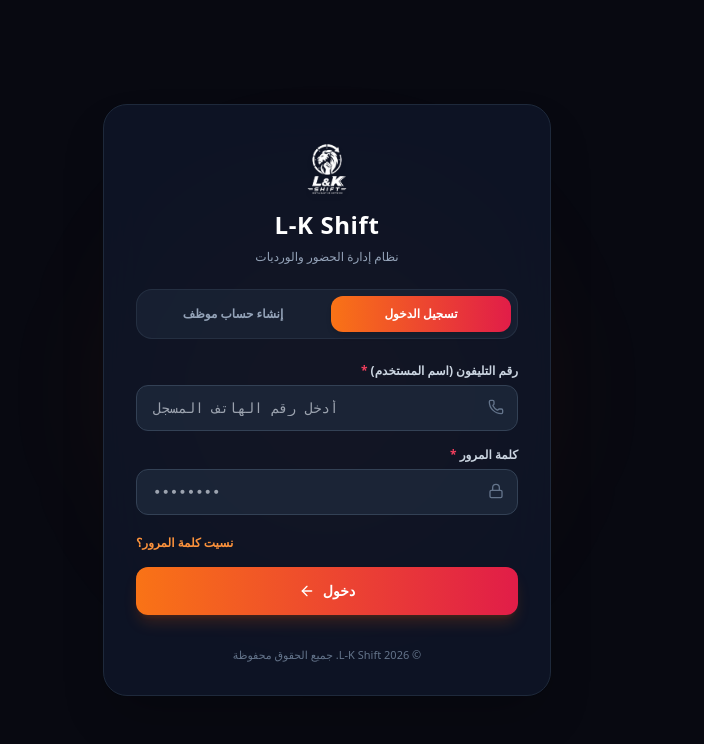
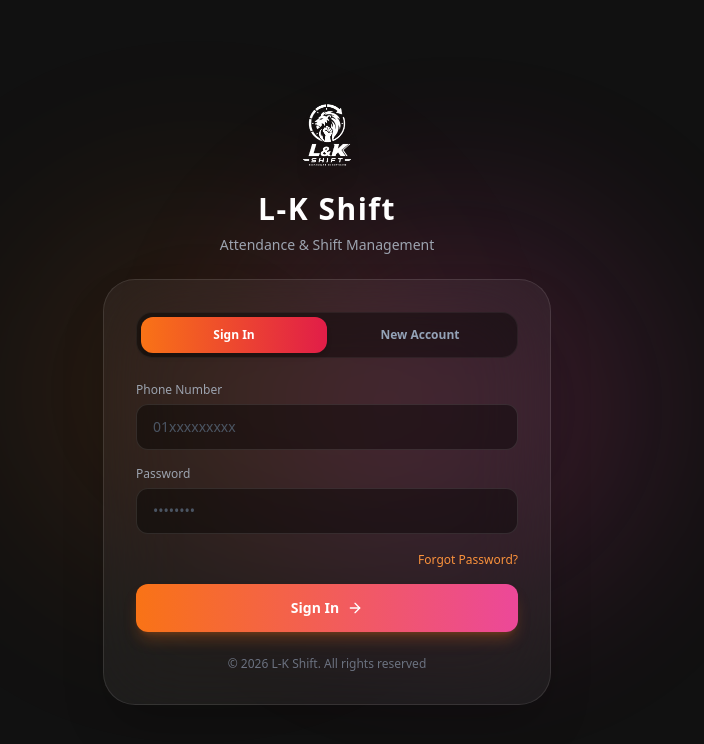
Before and after one commit to koftagyasaad-sudo/L-K-Shift, a Next.js app: page /1/login in a window 1280 px wide. Shown: the top 744 px of the page, without its empty margins (313-1017 px from the left). Built offline with nearby package versions, Linux system fonts and the light colour scheme.

Commit message:
Update page.tsx

```diff
--- a/src/app/[locale]/login/page.tsx
+++ b/src/app/[locale]/login/page.tsx
@@ -1,178 +1,329 @@
 'use client';
 
-import React, { useState, use } from 'react';
-import Image from 'next/image';
+import { useState, use } from 'react';
+import { useRouter } from 'next/navigation';
 import Link from 'next/link';
-import { useRouter } from 'next/navigation';
-import { Lock, Phone, ArrowLeft, Loader2, AlertCircle } from 'lucide-react';
+import { ShieldCheck, UserPlus, ArrowRight, Loader2 } from 'lucide-react';
 
-interface LoginPageProps {
-  params: Promise<{
-    locale: string;
-  }>;
-}
-
-export default function LoginPage({ params }: LoginPageProps) {
-  const resolvedParams = use(params);
-  const locale = resolvedParams?.locale || 'ar';
+export default function LoginPage({ params }: { params: Promise<{ locale: string }> }) {
+  const { locale } = use(params);
+  const isRtl = locale === 'ar';
   const router = useRouter();
 
-  const [phone, setPhone] = useState('');
+  const [activeTab, setActiveTab] = useState<'LOGIN' | 'REGISTER'>('LOGIN');
+
+  // حقول الدخول
+  const [username, setUsername] = useState('');
   const [password, setPassword] = useState('');
+
+  // حقول التسجيل الجديد
+  const [regFullName, setRegFullName] = useState('');
+  const [regPhone, setRegPhone] = useState('');
+  const [regPassword, setRegPassword] = useState('');
+  const [regConfirmPassword, setRegConfirmPassword] = useState('');
+
+  const [error, setError] = useState('');
+  const [successMsg, setSuccessMsg] = useState('');
   const [loading, setLoading] = useState(false);
-  const [error, setError] = useState<string | null>(null);
 
+  // معالجة تسجيل الدخول
   const handleLogin = async (e: React.FormEvent) => {
     e.preventDefault();
+    setError('');
+    setSuccessMsg('');
     setLoading(true);
-    setError(null);
 
     try {
       const res = await fetch('/api/auth/login', {
         method: 'POST',
         headers: { 'Content-Type': 'application/json' },
-        body: JSON.stringify({ phone: phone.trim(), password: password.trim() }),
+        body: JSON.stringify({ phone: username.trim(), password: password.trim() }),
       });
 
       const data = await res.json();
 
-      if (!res.ok) {
-        throw new Error(data.message || 'رقم الهاتف أو كلمة المرور غير صحيحة');
+      if (!res.ok || !data.success) {
+        throw new Error(data.message || (isRtl ? 'بيانات الدخول غير صحيحة' : 'Invalid credentials'));
       }
 
-      // توجيه المستخدم حسب دوره
-      if (data.user?.system_role === 'SUPER_ADMIN' || data.user?.role === 'SUPER_ADMIN' || data.user?.role === 'مدير نظام') {
+      const user = data.user;
+
+      localStorage.clear();
+      localStorage.setItem('isAuthenticated', 'true');
+      localStorage.setItem('userId', String(user.id));
+      localStorage.setItem('userName', user.name);
+      localStorage.setItem('userPhone', user.phone);
+      localStorage.setItem('userRole', user.role);
+      localStorage.setItem('userBranchId', user.branchId ? String(user.branchId) : '');
+      localStorage.setItem('userBranchName', user.branchName || '');
+      localStorage.setItem('userPermissions', JSON.stringify(user.permissions || []));
+      localStorage.setItem('isOnboarded', String(user.isOnboarded));
+
+      const perms: string[] = user.permissions || [];
+      const isAdmin = perms.includes('*') || user.role === 'مدير النظام' || user.role === 'SUPER_ADMIN';
+
+      if (isAdmin || perms.includes('dashboard.view')) {
         router.push(`/${locale}/admin/dashboard`);
       } else {
-        router.push(`/${locale}/employee/attendance`);
+        router.push(`/${locale}/attendance`);
       }
-      router.refresh();
     } catch (err: any) {
-      setError(err.message || 'حدث خطأ أثناء تسجيل الدخول');
+      setError(err.message || (isRtl ? 'حدث خطأ أثناء تسجيل الدخول' : 'Login failed'));
+    } finally {
+      setLoading(false);
+    }
+  };
+
+  // معالجة إنشاء حساب موظف جديد
+  const handleRegister = async (e: React.FormEvent) => {
+    e.preventDefault();
+    setError('');
+    setSuccessMsg('');
+
+    if (regPassword !== regConfirmPassword) {
+      setError(isRtl ? 'كلمتا المرور غير متطابقتين' : 'Passwords do not match');
+      return;
+    }
+
+    setLoading(true);
+
+    try {
+      const res = await fetch('/api/auth/register', {
+        method: 'POST',
+        headers: { 'Content-Type': 'application/json' },
+        body: JSON.stringify({
+          fullName: regFullName.trim(),
+          phone: regPhone.trim(),
+          password: regPassword.trim(),
+        }),
+      });
+
+      const data = await res.json();
+
+      if (!res.ok || !data.success) {
+        throw new Error(data.message || (isRtl ? 'فشل إنشاء الحساب' : 'Registration failed'));
+      }
+
+      setSuccessMsg(data.message);
+      setUsername(regPhone.trim());
+      setPassword(regPassword.trim());
+
+      // التحويل لتبويب الدخول بعد نجاح التسجيل
+      setTimeout(() => {
+        setActiveTab('LOGIN');
+      }, 1500);
+    } catch (err: any) {
+      setError(err.message || (isRtl ? 'فشل إنشاء الحساب' : 'Registration failed'));
     } finally {
       setLoading(false);
     }
   };
 
   return (
-    <div className="min-h-screen flex items-center justify-center p-4 bg-[#080911] relative overflow-hidden" dir="rtl">
-      {/* إضاءة خلفية جمالية */}
-      <div className="absolute top-1/4 left-1/2 -translate-x-1/2 w-96 h-96 bg-orange-600/10 rounded-full blur-3xl pointer-events-none" />
+    <div
+      className="min-h-screen bg-[#111111] flex flex-col items-center justify-center p-4 relative overflow-hidden"
+      dir={isRtl ? 'rtl' : 'ltr'}
+    >
+      <div className="absolute top-1/4 left-1/4 w-96 h-96 bg-orange-500/20 rounded-full blur-[100px] animate-pulse pointer-events-none" />
+      <div className="absolute bottom-1/4 right-1/4 w-96 h-96 bg-pink-500/20 rounded-full blur-[100px] animate-pulse delay-1000 pointer-events-none" />
 
-      <div className="w-full max-w-md bg-slate-900/80 backdrop-blur-xl border border-slate-800 p-8 rounded-3xl shadow-2xl space-y-6 relative z-10">
-
-        {/* اللوجو والترويسة */}
-        <div className="text-center space-y-2">
-          <div className="w-16 h-16 mx-auto relative flex items-center justify-center">
-            <Image
-              src="/Logo.png"
-              alt="L-K Shift Logo"
-              width={64}
-              height={64}
-              className="object-contain drop-shadow-md"
-              priority
-            />
-          </div>
-          <h1 className="text-2xl font-black text-white tracking-wide">L-K Shift</h1>
-          <p className="text-xs text-slate-400 font-medium">نظام إدارة الحضور والورديات</p>
+      <div className="relative z-10 w-full max-w-md flex flex-col items-center">
+        {/* اللوجو الأصلي */}
+        <div className="mb-6 flex flex-col items-center">
+          <img src="/Logo.png" alt="L-K Shift Logo" className="h-20 w-auto mb-4 drop-shadow-xl" />
+          <h1 className="text-3xl font-black text-white tracking-wider">L-K Shift</h1>
+          <p className="text-gray-400 text-sm mt-2">
+            {isRtl ? 'نظام إدارة الحضور والورديات' : 'Attendance & Shift Management'}
+          </p>
         </div>
 
-        {/* أزرار التبديل (تسجيل دخول / إنشاء حساب) */}
-        <div className="grid grid-cols-2 gap-2 bg-slate-800/60 p-1.5 rounded-2xl border border-slate-700/50 text-xs font-bold text-center">
+        {/* الكارد الزجاجي */}
+        <div className="w-full bg-white/5 backdrop-blur-2xl border border-white/10 p-7 sm:p-8 rounded-[2rem] shadow-2xl">
+          {/* تبويبات الدخول والتسجيل */}
+          <div className="flex rounded-2xl bg-black/40 p-1 mb-6 border border-white/5">
             <button
               type="button"
-            className="py-2.5 rounded-xl bg-gradient-to-r from-orange-500 to-rose-600 text-white shadow-md transition"
+              onClick={() => {
+                setActiveTab('LOGIN');
+                setError('');
+                setSuccessMsg('');
+              }}
+              className={`flex-1 py-2.5 text-xs font-bold rounded-xl transition-all ${
+                activeTab === 'LOGIN'
+                  ? 'bg-gradient-to-r from-orange-500 to-rose-600 text-white shadow-md'
+                  : 'text-slate-400 hover:text-white'
+              }`}
             >
-            تسجيل الدخول
+              {isRtl ? 'تسجيل الدخول' : 'Sign In'}
             </button>
-          <Link
-            href={`/${locale}/careers`}
-            className="py-2.5 rounded-xl text-slate-400 hover:text-white transition"
+            <button
+              type="button"
+              onClick={() => {
+                setActiveTab('REGISTER');
+                setError('');
+                setSuccessMsg('');
+              }}
+              className={`flex-1 py-2.5 text-xs font-bold rounded-xl transition-all ${
+                activeTab === 'REGISTER'
+                  ? 'bg-gradient-to-r from-orange-500 to-rose-600 text-white shadow-md'
+                  : 'text-slate-400 hover:text-white'
+              }`}
             >
-            إنشاء حساب موظف
-          </Link>
+              {isRtl ? 'إنشاء حساب موظف' : 'New Account'}
+            </button>
           </div>
 
-        {/* تنبيه الخطأ */}
           {error && (
-          <div className="p-3.5 bg-rose-500/10 border border-rose-500/20 text-rose-400 rounded-xl text-xs font-bold flex items-center gap-2">
-            <AlertCircle size={16} />
-            <span>{error}</span>
+            <div className="mb-5 p-3.5 bg-red-500/10 border border-red-500/20 text-red-400 rounded-xl text-xs text-center font-semibold leading-relaxed">
+              {error}
             </div>
           )}
 
-        {/* فورم تسجيل الدخول */}
+          {successMsg && (
+            <div className="mb-5 p-3.5 bg-emerald-500/10 border border-emerald-500/20 text-emerald-400 rounded-xl text-xs text-center font-semibold leading-relaxed">
+              {successMsg}
+            </div>
+          )}
+
+          {/* نموذج تسجيل الدخول */}
+          {activeTab === 'LOGIN' ? (
             <form onSubmit={handleLogin} className="space-y-4">
-          <div className="space-y-1.5">
-            <label className="text-xs font-semibold text-slate-300 block">
-              رقم التليفون (اسم المستخدم) <span className="text-rose-500">*</span>
+              <div>
+                <label className="block text-xs font-medium text-gray-400 mb-1.5">
+                  {isRtl ? 'رقم التليفون (اسم المستخدم)' : 'Phone Number'}
                 </label>
-            <div className="relative">
                 <input
-                type="tel"
+                  type="text"
                   required
-                value={phone}
-                onChange={(e) => setPhone(e.target.value)}
-                placeholder="أدخل رقم الهاتف المسجل"
-                className="w-full bg-slate-800/80 border border-slate-700 text-white rounded-xl px-4 py-3 text-sm focus:outline-none focus:border-orange-500 text-left font-mono"
+                  value={username}
+                  onChange={(e) => setUsername(e.target.value)}
+                  placeholder={isRtl ? 'أدخل رقم الهاتف المسجل' : '01xxxxxxxxx'}
+                  className="w-full px-4 py-3 bg-black/40 border border-white/10 rounded-xl text-white placeholder-gray-600 focus:outline-none focus:ring-2 focus:ring-orange-500/50 transition-all text-left text-sm"
                   dir="ltr"
                 />
-              <Phone size={16} className="absolute right-3.5 top-3.5 text-slate-500" />
-            </div>
               </div>
 
-          <div className="space-y-1.5">
-            <label className="text-xs font-semibold text-slate-300 block">
-              كلمة المرور <span className="text-rose-500">*</span>
+              <div>
+                <label className="block text-xs font-medium text-gray-400 mb-1.5">
+                  {isRtl ? 'كلمة المرور' : 'Password'}
                 </label>
-            <div className="relative">
                 <input
                   type="password"
                   required
                   value={password}
                   onChange={(e) => setPassword(e.target.value)}
                   placeholder="••••••••"
-                className="w-full bg-slate-800/80 border border-slate-700 text-white rounded-xl px-4 py-3 text-sm focus:outline-none focus:border-orange-500 text-left font-mono"
+                  className="w-full px-4 py-3 bg-black/40 border border-white/10 rounded-xl text-white placeholder-gray-600 focus:outline-none focus:ring-2 focus:ring-pink-500/50 transition-all text-left text-sm"
                   dir="ltr"
                 />
-              <Lock size={16} className="absolute right-3.5 top-3.5 text-slate-500" />
-            </div>
               </div>
 
-          {/* خانة نسيان كلمة المرور */}
-          <div className="flex justify-end pt-1">
+              {/* رابط استعادة كلمة المرور */}
+              <div className="flex justify-end pt-0.5">
                 <Link
                   href={`/${locale}/forgot-password`}
-              className="text-xs text-orange-400 hover:text-orange-300 font-semibold transition"
+                  className="text-xs text-orange-400 hover:text-orange-300 transition-colors font-medium"
                 >
-              نسيت كلمة المرور؟
+                  {isRtl ? 'نسيت كلمة المرور؟' : 'Forgot Password?'}
                 </Link>
               </div>
 
-          {/* زر الدخول */}
               <button
                 type="submit"
                 disabled={loading}
-            className="w-full bg-gradient-to-r from-orange-500 to-rose-600 hover:opacity-95 text-white py-3.5 rounded-xl text-sm font-bold shadow-lg shadow-orange-600/20 transition flex items-center justify-center gap-2 cursor-pointer disabled:opacity-50"
+                className="w-full mt-3 flex items-center justify-center gap-2 px-6 py-3.5 bg-gradient-to-r from-orange-500 to-pink-500 hover:from-orange-600 hover:to-pink-600 text-white rounded-xl font-bold text-sm shadow-lg shadow-orange-500/25 transition-all disabled:opacity-70 cursor-pointer"
               >
                 {loading ? (
-              <>
-                <Loader2 size={18} className="animate-spin" />
-                <span>جاري تسجيل الدخول...</span>
-              </>
+                  <Loader2 className="w-5 h-5 animate-spin" />
                 ) : (
                   <>
-                <span>دخول</span>
-                <ArrowLeft size={16} />
+                    {isRtl ? 'دخول' : 'Sign In'}
+                    <ArrowRight className={`w-4 h-4 ${isRtl ? 'rotate-180' : ''}`} />
                   </>
                 )}
               </button>
             </form>
+          ) : (
+            /* نموذج إنشاء حساب جديد */
+            <form onSubmit={handleRegister} className="space-y-4">
+              <div>
+                <label className="block text-xs font-medium text-gray-400 mb-1.5">
+                  {isRtl ? 'الاسم رباعي' : 'Full Name'} <span className="text-orange-500">*</span>
+                </label>
+                <input
+                  type="text"
+                  required
+                  value={regFullName}
+                  onChange={(e) => setRegFullName(e.target.value)}
+                  placeholder={isRtl ? 'أدخل اسمك رباعي' : 'Enter full name'}
+                  className="w-full px-4 py-3 bg-black/40 border border-white/10 rounded-xl text-white placeholder-gray-600 focus:outline-none focus:ring-2 focus:ring-orange-500/50 transition-all text-sm"
+                />
+              </div>
 
-        {/* حقوق المنظومة */}
-        <div className="text-center pt-2">
-          <p className="text-[11px] text-slate-500">
-            © 2026 L-K Shift. جميع الحقوق محفوظة
+              <div>
+                <label className="block text-xs font-medium text-gray-400 mb-1.5">
+                  {isRtl ? 'رقم الهاتف (سيكون اسم دخولك)' : 'Phone Number'} <span className="text-orange-500">*</span>
+                </label>
+                <input
+                  type="tel"
+                  required
+                  value={regPhone}
+                  onChange={(e) => setRegPhone(e.target.value)}
+                  placeholder="01xxxxxxxxx"
+                  className="w-full px-4 py-3 bg-black/40 border border-white/10 rounded-xl text-white placeholder-gray-600 focus:outline-none focus:ring-2 focus:ring-orange-500/50 transition-all text-left text-sm"
+                  dir="ltr"
+                />
+              </div>
+
+              <div>
+                <label className="block text-xs font-medium text-gray-400 mb-1.5">
+                  {isRtl ? 'كلمة المرور' : 'Password'} <span className="text-orange-500">*</span>
+                </label>
+                <input
+                  type="password"
+                  required
+                  value={regPassword}
+                  onChange={(e) => setRegPassword(e.target.value)}
+                  placeholder="6 أحرف أو أرقام على الأقل"
+                  className="w-full px-4 py-3 bg-black/40 border border-white/10 rounded-xl text-white placeholder-gray-600 focus:outline-none focus:ring-2 focus:ring-pink-500/50 transition-all text-left text-sm"
+                  dir="ltr"
+                />
+              </div>
+
+              <div>
+                <label className="block text-xs font-medium text-gray-400 mb-1.5">
+                  {isRtl ? 'تأكيد كلمة المرور' : 'Confirm Password'} <span className="text-orange-500">*</span>
+                </label>
+                <input
+                  type="password"
+                  required
+                  value={regConfirmPassword}
+                  onChange={(e) => setRegConfirmPassword(e.target.value)}
+                  placeholder="••••••••"
+                  className="w-full px-4 py-3 bg-black/40 border border-white/10 rounded-xl text-white placeholder-gray-600 focus:outline-none focus:ring-2 focus:ring-pink-500/50 transition-all text-left text-sm"
+                  dir="ltr"
+                />
+              </div>
+
+              <button
+                type="submit"
+                disabled={loading}
+                className="w-full mt-3 flex items-center justify-center gap-2 px-6 py-3.5 bg-gradient-to-r from-emerald-500 to-teal-600 hover:from-emerald-600 hover:to-teal-700 text-white rounded-xl font-bold text-sm shadow-lg shadow-emerald-500/25 transition-all disabled:opacity-70 cursor-pointer"
+              >
+                {loading ? (
+                  <Loader2 className="w-5 h-5 animate-spin" />
+                ) : (
+                  <>
+                    <UserPlus className="w-4 h-4" />
+                    {isRtl ? 'إنشاء حساب موظف جديد' : 'Register Account'}
+                  </>
+                )}
+              </button>
+            </form>
+          )}
+
+          <p className="text-center text-xs text-gray-500 mt-6">
+            © {new Date().getFullYear()} L-K Shift. {isRtl ? 'جميع الحقوق محفوظة' : 'All rights reserved'}
           </p>
         </div>
       </div>
```
Lines whose indentation alone changed are shown as unchanged.
